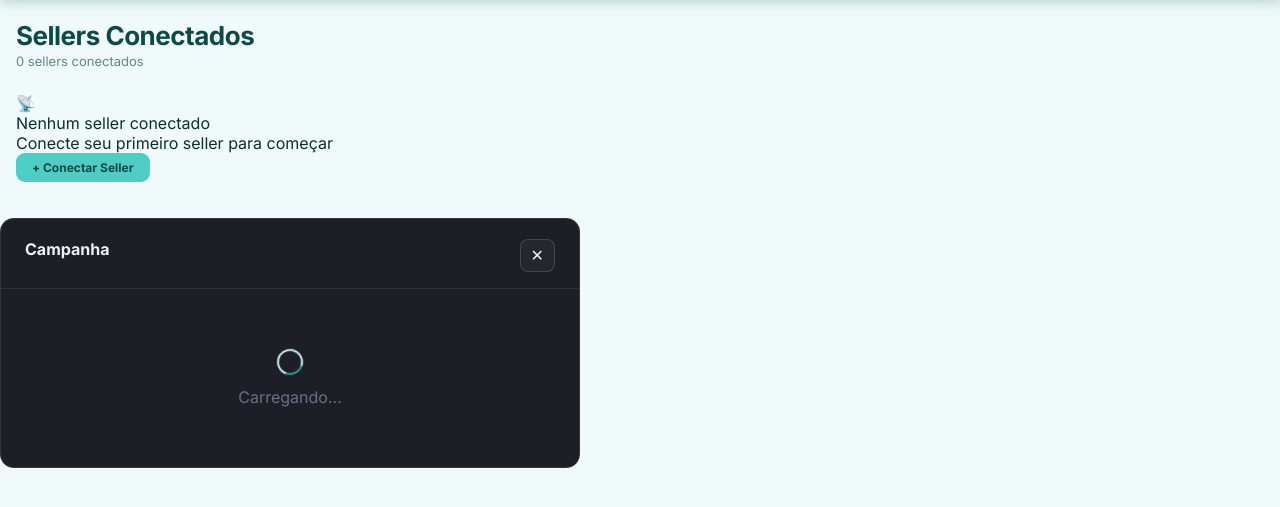
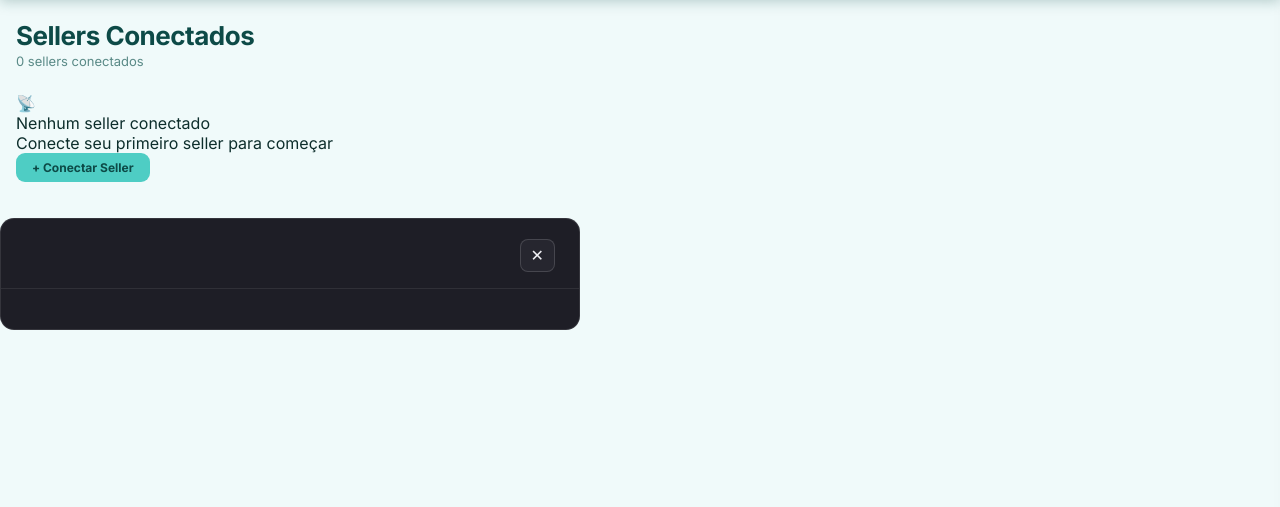
Before and after one commit to joaoeliasilveira/ml-ads-integration, a Flask app: page / in a window 1280 px wide. Shown: the part 60-567 px from the top of the page. Run offline with Flask 3, Linux system fonts and the light colour scheme; the visitor is signed in with stand-in values (Sample User, id 1); data that the repository does not hold is empty; some libraries are stand-ins or nearby versions.

Commit message:
Update index.html

```diff
--- a/templates/index.html
+++ b/templates/index.html
@@ -666,10 +666,9 @@ body.dark .detail-name{color:#f0f0f5}
 .camp-modal-overlay{
   position:fixed;inset:0;background:rgba(0,0,0,.6);z-index:500;
   opacity:0;pointer-events:none;transition:opacity .2s;
-  display:flex;align-items:center;justify-content:center;padding:20px;
-  visibility:hidden;
-}
-.camp-modal-overlay.open{opacity:1;pointer-events:all;visibility:visible}
+  display:none;align-items:center;justify-content:center;padding:20px;
+}
+.camp-modal-overlay.open{opacity:1;pointer-events:all;display:flex}
 .camp-modal{
   background:#1e1e26;border-radius:14px;border:1px solid rgba(255,255,255,.1);
   width:100%;max-width:580px;max-height:90vh;overflow-y:auto;
@@ -2818,17 +2817,12 @@ loadList();
   <div class="camp-modal" id="camp-modal">
     <div class="camp-modal-header">
       <div>
-        <div class="camp-modal-title" id="camp-modal-title">Campanha</div>
+        <div class="camp-modal-title" id="camp-modal-title"></div>
         <div style="margin-top:6px;display:flex;gap:6px;align-items:center" id="camp-modal-badges"></div>
       </div>
       <button class="camp-modal-close" onclick="closeCampModal()">✕</button>
     </div>
-    <div class="camp-modal-body" id="camp-modal-body">
-      <div style="text-align:center;padding:40px;color:#6e6e88">
-        <div class="spinner" style="margin:0 auto 12px"></div>
-        Carregando...
-      </div>
-    </div>
+    <div class="camp-modal-body" id="camp-modal-body"></div>
   </div>
 </div>
 
@@ -2955,6 +2949,9 @@ function renderCampModal(d) {
 function closeCampModal(e) {
   if (e && e.target !== document.getElementById('camp-modal-overlay')) return;
   document.getElementById('camp-modal-overlay').classList.remove('open');
+  document.getElementById('camp-modal-body').innerHTML = '';
+  document.getElementById('camp-modal-title').textContent = '';
+  document.getElementById('camp-modal-badges').innerHTML = '';
   document.body.style.overflow = '';
 }
 </script>
```
